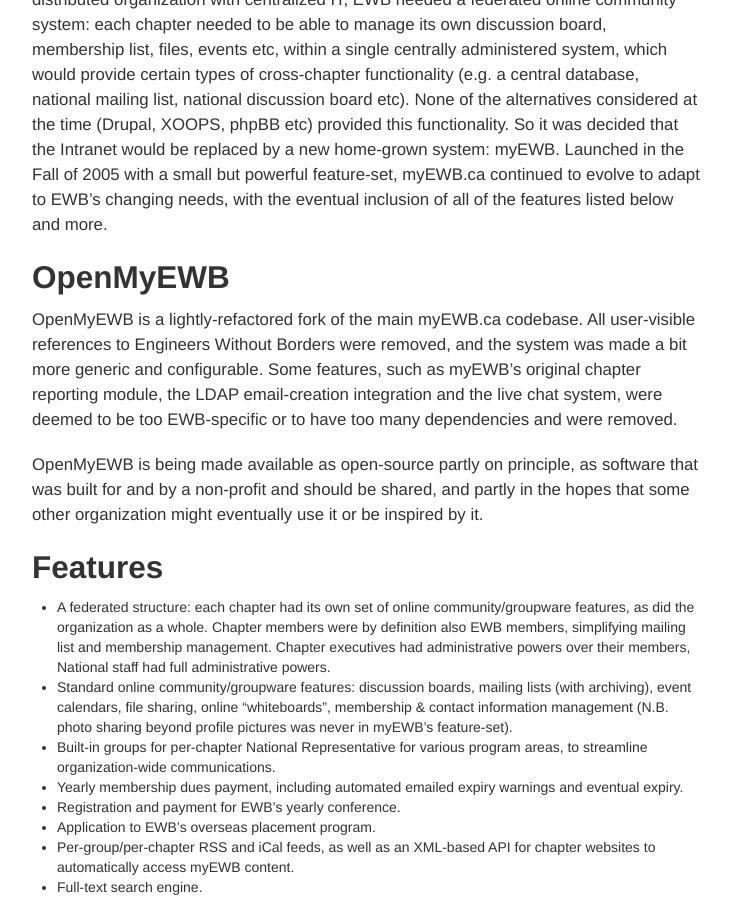
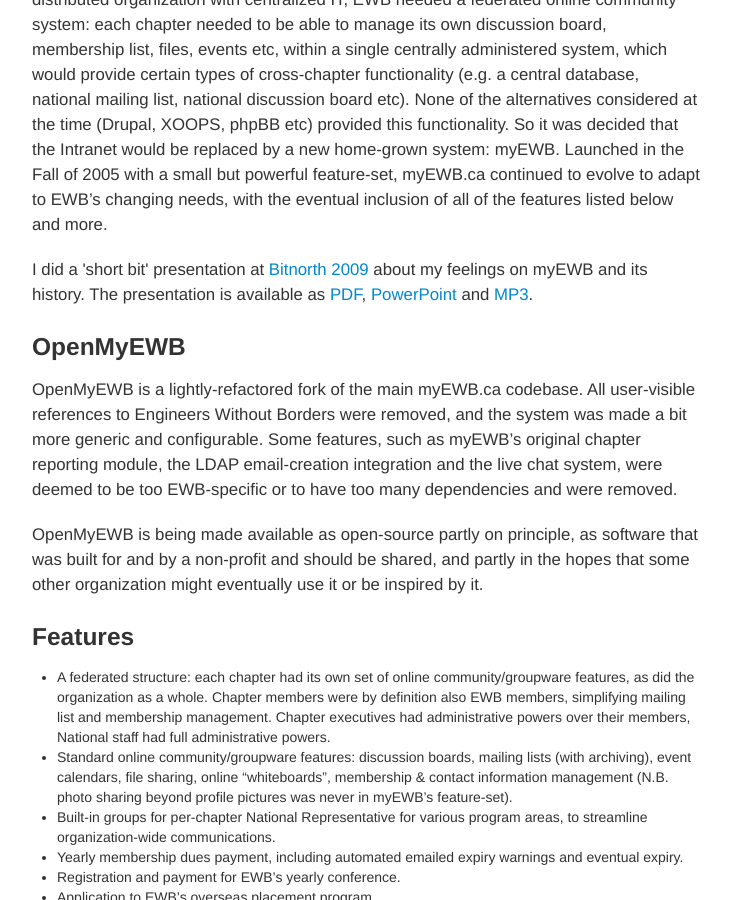
Before and after one commit to nicolaskruchten/nicolaskruchten.github.io, a Jekyll site: the page built from _posts/2010-09-27-openmyewb.html, in a window 1280 px wide and 900 px high, scrolled down 940 px. Shown: the whole window, without its empty margins (123-854 px from the left). Built offline with Jekyll 4.4.1, drawn with Linux system fonts in a browser that asks for light colours.

Commit message:
adding bitnorth presentation

```diff
--- a/_posts/2010-09-27-openmyewb.html
+++ b/_posts/2010-09-27-openmyewb.html
@@ -12,12 +12,15 @@
 <p>From October 2005 to May 2010, myEWB.ca was Engineers Without Borders  Canada&#8217;s official online community system. During that time, tens of  thousands of people used myEWB to participate in thousands of online  conversations, send millions of emails, schedule hundreds of events,  share files, apply to serve overseas, register for conferences, pay  their membership dues and otherwise collaboratively work towards  eradicating poverty. As the team leader and major contributor to the  myEWB project, I am proud to be able to host a small page for OpenMyEWB:  the now-open-sourced software that powered myEWB.ca.</p>
 
 <!-- more -->
-<h2>Why myEWB?</h2>
+<h3>Why myEWB?</h3>
 <p>At the time of its inception (Spring 2005), no open-source or  reasonably-priced software was available to replace the existing EWB  Intranet, and meet EWB&#8217;s evolving needs. As a distributed organization  with centralized IT, EWB needed a federated online community system:  each chapter needed to be able to manage its own discussion board,  membership list, files, events etc, within a single centrally  administered system, which would provide certain types of cross-chapter  functionality (e.g. a central database, national mailing list, national  discussion board etc). None of the alternatives considered at the time  (Drupal, XOOPS, phpBB etc) provided this functionality. So it was  decided that the Intranet would be replaced by a new home-grown system:  myEWB. Launched in the Fall of 2005 with a small but powerful  feature-set, myEWB.ca continued to evolve to adapt to EWB&#8217;s changing  needs, with the eventual inclusion of all of the features listed below  and more.</p>
-<h2>OpenMyEWB</h2>
+
+<p>I did a 'short bit' presentation at <a href="http://www.bitnorth.com/2009/" target="_blank">Bitnorth 2009</a> about my feelings on myEWB and its history. The presentation is available as <a href="http://nicolas.kruchten.com/content/myEWB_bitnorth.pdf" target="_blank">PDF</a>, <a href="http://nicolas.kruchten.com/content/myEWB_bitnorth.pptx" target="_blank">PowerPoint</a> and <a href="http://nicolas.kruchten.com/content/myEWB_bitnorth.mp3" target="_blank">MP3</a>.</p>
+
+<h3>OpenMyEWB</h3>
 <p>OpenMyEWB is a lightly-refactored fork of the main myEWB.ca codebase.  All user-visible references to Engineers Without Borders were removed,  and the system was made a bit more generic and configurable. Some  features, such as myEWB&#8217;s original chapter reporting module, the LDAP  email-creation integration and the live chat system, were deemed to be  too EWB-specific or to have too many dependencies and were removed.</p>
 <p>OpenMyEWB is being made available as open-source partly on principle,  as software that was built for and by a non-profit and should be  shared, and partly in the hopes that some other organization might  eventually use it or be inspired by it.</p>
-<h2>Features</h2>
+<h3>Features</h3>
 <ul>
 <li>A federated structure: each chapter had its own set of online  community/groupware features, as did the organization as a whole.  Chapter members were by definition also EWB members, simplifying mailing  list and membership management. Chapter executives had administrative  powers over their members, National staff had full administrative  powers.</li>
 <li>Standard online community/groupware features: discussion boards,  mailing lists (with archiving), event calendars, file sharing, online  &#8220;whiteboards&#8221;, membership &amp; contact information management (N.B.  photo sharing beyond profile pictures was never in myEWB&#8217;s feature-set).</li>
@@ -30,14 +33,14 @@
 <li>Built-in Dashboard with live graphs summarizing system activity and usage.</li>
 <li>Detailed logging, with email error alerts.</li>
 </ul>
-<h2>Architecture &amp; Dependencies</h2>
+<h3>Architecture &amp; Dependencies</h3>
 <p>OpenMyEWB is a Java servlet-based system which can be deployed using  Tomcat. It uses Hibernate as an object-relational mapping layer on top  of mySQL and uses Velocity as a template layer. Its mailer system is  written in Perl, using Mail::Bulkmail. Logging is courtesy of log4j and  jQuery is used for JavaScript effects/AJAX. Graphing is courtesy of  JFreeChart. The OpenMyEWB stack is similar in structure to its more  modern web-framework cousins Rails and Django, having evolved partly  inspired by them, but is nowhere nearly as generalized. That said, we  found it flexible enough to add/remove complex sets of features in a  fairly decoupled way without too much fuss.</p>
 <p>Anyone wanting to deploy an installation of OpenMyEWB will need  access to a host capable of running Tomcat or another servlet container,  as well as a mySQL database. For bulk-mailing, access to Perl will be  required, as will an SMTP server. With a bit of modification, OpenMyEWB  could be made to run on other databases, such as PostgreSQL, and the  Perl components could conceivably be replaced by another equivalent  system written in any language.</p>
-<h2>Documentation</h2>
+<h3>Documentation</h3>
 <p>Installation and administration of OpenMyEWB is not for the faint of  heart or the non-technical, and its release is more of a vanity project  of only academic interest but if anyone wants to make a serious go of  using it or learning from it, I would gladly help out a little bit. A  readme can be found in the zip file with basic installation and  configuration instructions.</p>
-<h2>Licensing</h2>
+<h3>Licensing</h3>
 <p>OpenMyEWB is being released under the <a href="http://www.gnu.org/copyleft/gpl.html">General Public License, v3</a>,  Copyright 2005-2009 Nicolas Kruchten, Francis Kung, Engineers Without  Borders Canada, Michael Trauttmansdorff, Jon Fishbein, David Kadish</p>
-<h2>GitHub</h2>
+<h3>GitHub</h3>
 <ul>
 <li><a href="http://github.com/nicolaskruchten/OpenMyEWB">http://github.com/nicolaskruchten/OpenMyEWB</a></li>
 </ul>
```
Also changed, not shown: 3 other files.
